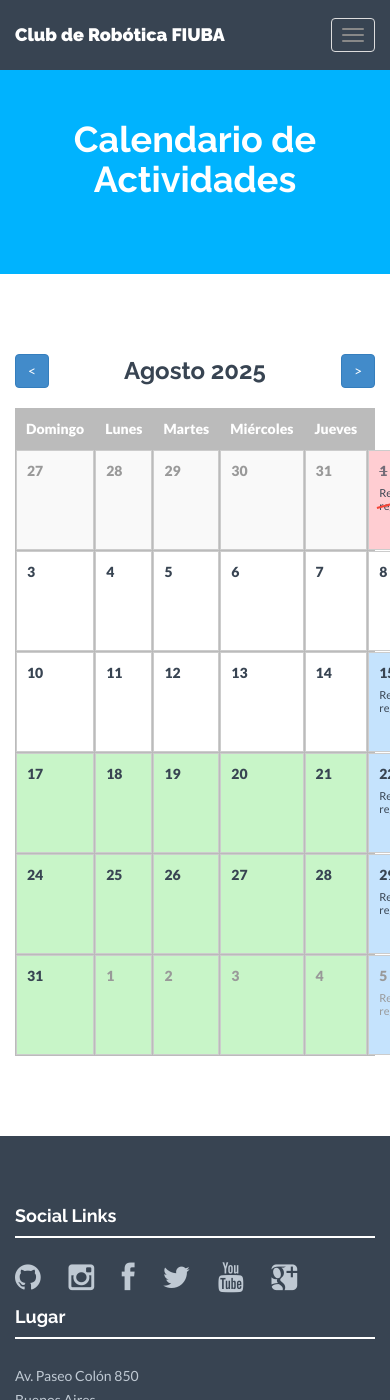
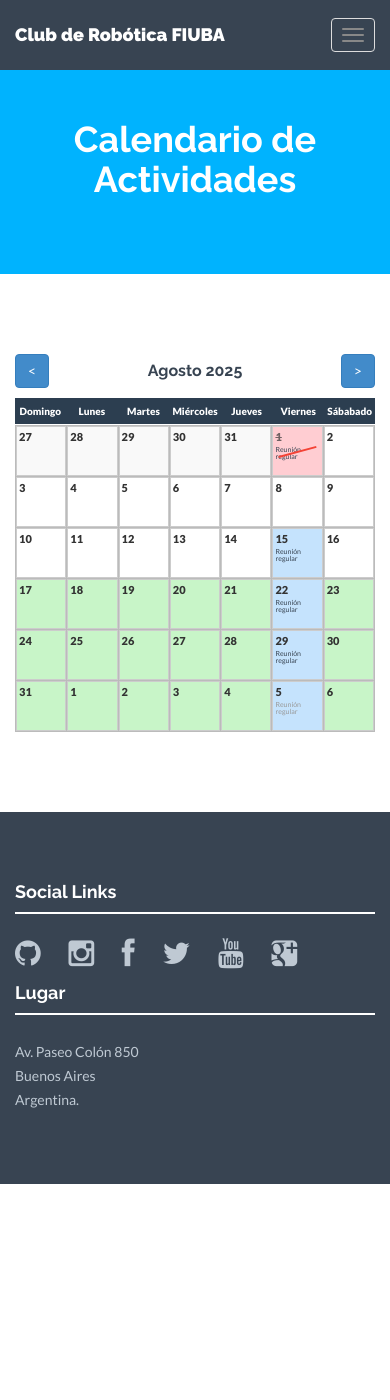
Before and after one commit to cdrfiuba/cdrfiuba.github.io, a Jekyll site: the page built from calendar.html, in a window 390 px wide and 1400 px high. Built offline with Jekyll 4.4.1, drawn with Linux system fonts in a browser that asks for light colours; nearby versions of some CDN libraries.

Commit message:
Fix calendar on portrait on the phone

```diff
--- a/_data/calendar.yaml
+++ b/_data/calendar.yaml
@@ -31,7 +31,7 @@ events:
   # Las reuniones canceladas las escribimos aparte.
   - date: "2025-08-01"
     title: "Reunión regular"
-    description: "Reunión semanal del Club"
+    description: ""
     time: "19:00 a 22:00"
     location: "En el LABi (Sede de Av. Paseo Colón 850 de FIUBA)"
     type: "meeting"
--- a/assets/css/calendar.css
+++ b/assets/css/calendar.css
@@ -134,6 +134,7 @@
 .day-number {
     font-weight: bold;
     margin-bottom: 5px;
+    color: #333;
 }
 
 .event-preview {
@@ -202,12 +203,12 @@
     display: grid;
     grid-template-columns: repeat(7, 1fr);
     gap: 1px;
-    background-color: {{ site.colors.secondary }};
+    background-color: #2c3e50;
     margin-bottom: 1px;
 }
 
 .weekday {
-    background-color: {{ site.colors.secondary }};
+    background-color: #2c3e50;
     color: white;
     text-align: center;
     padding: 10px;
@@ -261,3 +262,62 @@
     font-size: 12px;
     margin-bottom: 5px;
 }
+
+/* Mobile responsiveness - fit to screen */
+@media (max-width: 768px) {
+    .calendar-day {
+        min-height: 60px;
+        padding: 4px;
+    }
+
+    .weekday {
+        padding: 8px 4px;
+        font-size: 12px;
+    }
+
+    .day-number {
+        font-size: 12px;
+        margin-bottom: 2px;
+    }
+
+    .event-preview {
+        font-size: 8px;
+        line-height: 1.0;
+        margin-top: 2px;
+    }
+
+    .calendar-header {
+        margin-bottom: 10px;
+    }
+
+    #current-month {
+        font-size: 18px;
+    }
+}
+
+@media (max-width: 480px) {
+    .calendar-day {
+        min-height: 50px;
+        padding: 2px;
+    }
+
+    .weekday {
+        padding: 6px 2px;
+        font-size: 10px;
+    }
+
+    .day-number {
+        font-size: 11px;
+        margin-bottom: 1px;
+    }
+
+    .event-preview {
+        font-size: 7px;
+        line-height: 1.0;
+        margin-top: 1px;
+    }
+
+    #current-month {
+        font-size: 16px;
+    }
+}
--- a/assets/js/calendar.js
+++ b/assets/js/calendar.js
@@ -108,14 +108,17 @@ function renderCalendar() {
     monthHeader.textContent = `${monthNames[currentMonth]} ${currentYear}`;
 
     const calendarGrid = document.getElementById('calendar-grid');
+    const weekdaysContainer = document.querySelector('.calendar-weekdays');
+
     calendarGrid.innerHTML = '';
+    weekdaysContainer.innerHTML = '';
 
-    // Add weekday headers
+    // Add weekday headers to separate container
     weekdays.forEach(weekday => {
         const weekdayElement = document.createElement('div');
         weekdayElement.className = 'weekday';
         weekdayElement.textContent = weekday;
-        calendarGrid.appendChild(weekdayElement);
+        weekdaysContainer.appendChild(weekdayElement);
     });
 
     // Get first day of month and number of days
@@ -196,6 +199,9 @@ function renderCalendar() {
         if (tooltipContent) {
             dayElement.addEventListener('mouseenter', (e) => showTooltip(dayElement, tooltipContent, e));
             dayElement.addEventListener('mouseleave', hideTooltip);
+            // Hide tooltip on touch/click for mobile
+            dayElement.addEventListener('touchstart', hideTooltip);
+            dayElement.addEventListener('click', hideTooltip);
         }
 
         calendarGrid.appendChild(dayElement);
@@ -273,13 +279,16 @@ function renderCalendar() {
         if (tooltipContent) {
             dayElement.addEventListener('mouseenter', (e) => showTooltip(dayElement, tooltipContent, e));
             dayElement.addEventListener('mouseleave', hideTooltip);
+            // Hide tooltip on touch/click for mobile
+            dayElement.addEventListener('touchstart', hideTooltip);
+            dayElement.addEventListener('click', hideTooltip);
         }
 
         calendarGrid.appendChild(dayElement);
     }
 
     // Fill remaining cells to complete the last week
-    const totalDaysDisplayed = calendarGrid.children.length - 7; // Subtract weekday headers (prev month + current month days)
+    const totalDaysDisplayed = calendarGrid.children.length; // Total days displayed (prev month + current month days)
     const remainingCells = (7 - (totalDaysDisplayed % 7)) % 7; // Days needed to complete the last week
 
     for (let i = 1; i <= remainingCells; i++) {
@@ -353,6 +362,9 @@ function renderCalendar() {
         if (tooltipContent) {
             dayElement.addEventListener('mouseenter', (e) => showTooltip(dayElement, tooltipContent, e));
             dayElement.addEventListener('mouseleave', hideTooltip);
+            // Hide tooltip on touch/click for mobile
+            dayElement.addEventListener('touchstart', hideTooltip);
+            dayElement.addEventListener('click', hideTooltip);
         }
 
         calendarGrid.appendChild(dayElement);
@@ -361,6 +373,9 @@ function renderCalendar() {
 
 function showEventDetails(date, events) {
     if (events.length === 0) return;
+
+    // Hide tooltip when opening event details
+    hideTooltip();
 
     const eventDetails = document.getElementById('event-details');
     const eventContent = document.getElementById('event-content');
@@ -430,11 +445,20 @@ document.addEventListener('DOMContentLoaded', function() {
 
     document.querySelector('.close').addEventListener('click', () => {
         document.getElementById('event-details').style.display = 'none';
+        hideTooltip();
     });
 
     document.getElementById('event-details').addEventListener('click', (e) => {
         if (e.target.id === 'event-details') {
             document.getElementById('event-details').style.display = 'none';
+            hideTooltip();
+        }
+    });
+
+    // Hide tooltips on any document touch/click (for mobile)
+    document.addEventListener('touchstart', (e) => {
+        if (!e.target.closest('.calendar-day')) {
+            hideTooltip();
         }
     });
 
--- a/calendar.html
+++ b/calendar.html
@@ -24,7 +24,10 @@ custom_js: calendar
                     <h2 id="current-month"></h2>
                     <button id="next-month" class="btn btn-primary">&gt;</button>
                 </div>
-                <div id="calendar-grid"></div>
+                <div class="calendar-wrapper">
+                    <div class="calendar-weekdays"></div>
+                    <div id="calendar-grid"></div>
+                </div>
             </div>
 
             <div id="event-details" class="event-details" style="display: none;">
```
